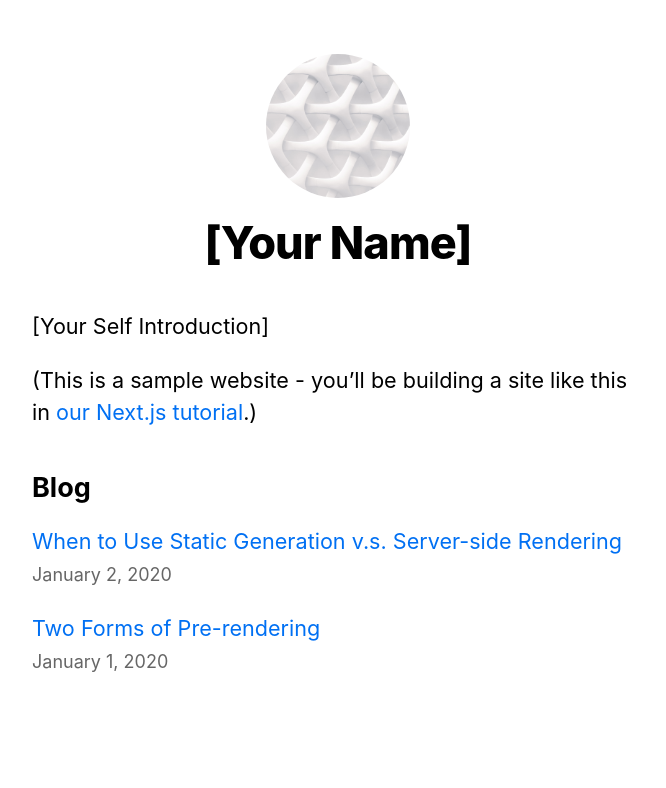
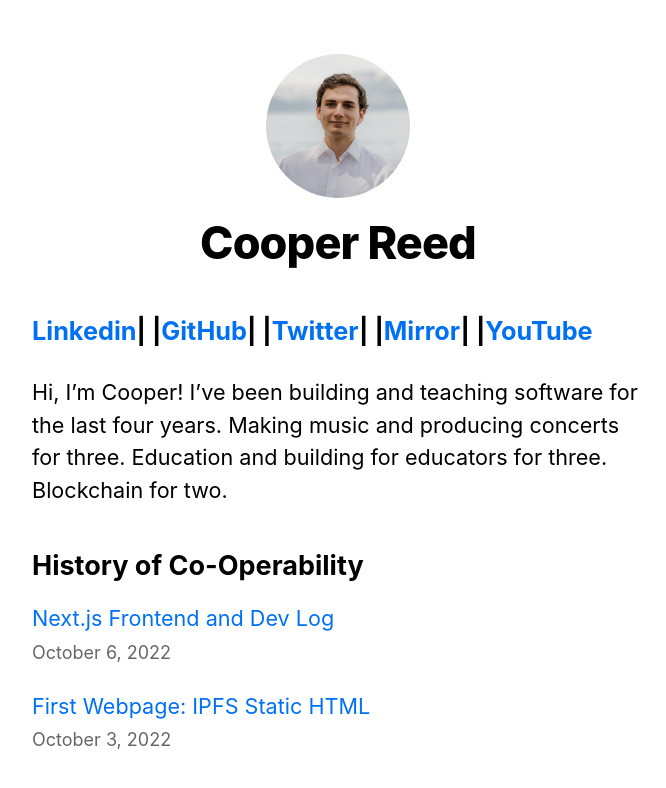
Before and after one commit to cooperability/NextTS-Portfolio, a Next.js app: page / in a window 1280 px wide. Shown: the top 788 px of the page, without its empty margins (302-968 px from the left). Built offline with nearby package versions, Linux system fonts and the light colour scheme.

Commit message:
Initial commit; site v2!!

```diff
--- a/components/layout.js
+++ b/components/layout.js
@@ -3,12 +3,14 @@ import Image from 'next/image'
 import styles from './layout.module.css'
 import utilStyles from '../styles/utils.module.css'
 import Link from 'next/link'
+import bg from '../public/images/parkslope.jpg'
 
-const name = '[Your Name]'
+const name = 'Cooper Reed'
 export const siteTitle = 'Next.js Sample Website'
 
 export default function Layout({ children, home }) {
   return (
+
     <div className={styles.container}>
       <Head>
         <link rel="icon" href="/favicon.ico" />
--- /dev/null
+++ b/pages/api/hello.js
@@ -0,0 +1,4 @@
+export default function handler(req, res) {
+  res.status(200).json({ text: "Hello" });
+}
+//http://localhost:3000/api/hello
--- a/pages/index.js
+++ b/pages/index.js
@@ -12,14 +12,25 @@ export default function Home({ allPostsData }) {
         <title>{siteTitle}</title>
       </Head>
       <section className={utilStyles.headingMd}>
-        <p>[Your Self Introduction]</p>
-        <p>
-          (This is a sample website - you’ll be building a site like this in{' '}
-          <a href="https://nextjs.org/learn">our Next.js tutorial</a>.)
-        </p>
+        <h3>
+          <a href="https://www.linkedin.com/in/cooper-reed/">Linkedin</a>
+          |  |
+          <a href="https://github.com/cooperability">GitHub</a>
+          |  |
+          <a href="https://twitter.com/Cooperability">Twitter</a>
+          |  |
+          <a href="https://mirror.xyz/0xAd7f62080c882D575DCd6F5eb29cB9C09B0d4B0D">Mirror</a>
+          |  |
+          <a href="https://www.youtube.com/channel/UCFVGgrZZ80P1DN4nIot6TDg">YouTube</a>
+        </h3>
+      </section>
+      <section className={utilStyles.headingMd}>
+        <p>Hi, I’m Cooper! I’ve been building and teaching software for
+        the last four years. Making music and producing concerts for three.
+        Education and building for educators for three. Blockchain for two.</p>
       </section>
       <section className={`${utilStyles.headingMd} ${utilStyles.padding1px}`}>
-        <h2 className={utilStyles.headingLg}>Blog</h2>
+        <h2 className={utilStyles.headingLg}>History of Co-Operability</h2>
         <ul className={utilStyles.list}>
           {allPostsData.map(({ id, date, title }) => (
             <li className={utilStyles.listItem} key={id}>
--- /dev/null
+++ b/posts/IPFS1.md
@@ -0,0 +1,18 @@
+---
+title: "First Webpage: IPFS Static HTML"
+date: "2022-10-03"
+---
+
+Foundations have been laid! This site now serves from **[IPFS](https://ipfs.io/)**(about), a decentralized peer-to-peer file sharing protocol. In order to shorten loading times I've hosted through **[Piñata Cloud](https://www.pinata.cloud/)**(about), a set of computers and technologies making IPFS development more comprehensive.
+
+Next steps are a frontend, a backend, and infrastructure in general.
+
+The single-page HTML site will forever be accessible from these two links: **[Piñata](https://yellow-hollow-caterpillar-535.mypinata.cloud/ipfs/QmTyH3HHSADsTQ7GHQAuQVeur9t4DSkGbhBKyXAAsi1vWj/)**(faster) and **[IPFS](https://ipfs.io/ipfs/QmTyH3HHSADsTQ7GHQAuQVeur9t4DSkGbhBKyXAAsi1vWj/)**(slower).
+
+I'll also leave the **[Github repository](https://github.com/cooperability/MySite1-HTML-IPFS)** from this stage here as a template.
+
+
+I'm so happy we're running! More soon.
+
+Yours,
+- **Cooper**
--- /dev/null
+++ b/posts/Nextjs.md
@@ -0,0 +1,9 @@
+---
+title: "Next.js Frontend and Dev Log"
+date: "2022-10-06"
+---
+
+After a couple nights of work, I'm finally set up on **[Next.js](https://nextjs.org/)**! While I'm still exporting static HTML from Next, it's really nice to have a more robust front-end on this thing. Unfortunately, static HTML means for now, we can't use Next's fancy **Static Generation** and **Server-side Rendering** features.
+
+- **Static Generation** is the pre-rendering method that generates the HTML at **build time**. The pre-rendered HTML is then _reused_ on each request.
+- **Server-side Rendering** is the pre-rendering method that generates the HTML on **each request**.
--- a/posts/pre-rendering.md
+++ /dev/null
@@ -1,11 +0,0 @@
----
-title: "Two Forms of Pre-rendering"
-date: "2020-01-01"
----
-
-Next.js has two forms of pre-rendering: **Static Generation** and **Server-side Rendering**. The difference is in **when** it generates the HTML for a page.
-
-- **Static Generation** is the pre-rendering method that generates the HTML at **build time**. The pre-rendered HTML is then _reused_ on each request.
-- **Server-side Rendering** is the pre-rendering method that generates the HTML on **each request**.
-
-Importantly, Next.js lets you **choose** which pre-rendering form to use for each page. You can create a "hybrid" Next.js app by using Static Generation for most pages and using Server-side Rendering for others.
--- a/posts/ssg-ssr.md
+++ /dev/null
@@ -1,19 +0,0 @@
----
-title: "When to Use Static Generation v.s. Server-side Rendering"
-date: "2020-01-02"
----
-
-We recommend using **Static Generation** (with and without data) whenever possible because your page can be built once and served by CDN, which makes it much faster than having a server render the page on every request.
-
-You can use Static Generation for many types of pages, including:
-
-- Marketing pages
-- Blog posts
-- E-commerce product listings
-- Help and documentation
-
-You should ask yourself: "Can I pre-render this page **ahead** of a user's request?" If the answer is yes, then you should choose Static Generation.
-
-On the other hand, Static Generation is **not** a good idea if you cannot pre-render a page ahead of a user's request. Maybe your page shows frequently updated data, and the page content changes on every request.
-
-In that case, you can use **Server-Side Rendering**. It will be slower, but the pre-rendered page will always be up-to-date. Or you can skip pre-rendering and use client-side JavaScript to populate data.
--- a/styles/global.css
+++ b/styles/global.css
@@ -6,6 +6,7 @@ body {
     Ubuntu, Cantarell, Fira Sans, Droid Sans, Helvetica Neue, sans-serif;
   line-height: 1.6;
   font-size: 18px;
+  z-index: 1
 }
 
 * {
--- a/styles/utils.module.css
+++ b/styles/utils.module.css
@@ -4,6 +4,7 @@
   font-weight: 800;
   letter-spacing: -0.05rem;
   margin: 1rem 0;
+  z-index: 1;
 }
 
 .headingXl {
@@ -12,41 +13,59 @@
   font-weight: 800;
   letter-spacing: -0.05rem;
   margin: 1rem 0;
+    z-index: 1;
+
 }
 
 .headingLg {
   font-size: 1.5rem;
   line-height: 1.4;
   margin: 1rem 0;
+    z-index: 1;
+
 }
 
 .headingMd {
   font-size: 1.2rem;
   line-height: 1.5;
+    z-index: 1;
+
 }
 
 .borderCircle {
+    z-index: 1;
+
   border-radius: 9999px;
 }
 
 .colorInherit {
   color: inherit;
+    z-index: 1;
+
 }
 
 .padding1px {
   padding-top: 1px;
+    z-index: 1;
+
 }
 
 .list {
   list-style: none;
   padding: 0;
   margin: 0;
+    z-index: 1;
+
 }
 
 .listItem {
   margin: 0 0 1.25rem;
+    z-index: 1;
+
 }
 
 .lightText {
   color: #666;
+    z-index: 1;
+
 }
```
Also changed, not shown: public/images/profile.jpg, 1 other file (tests, documents, lock files or other folders).
